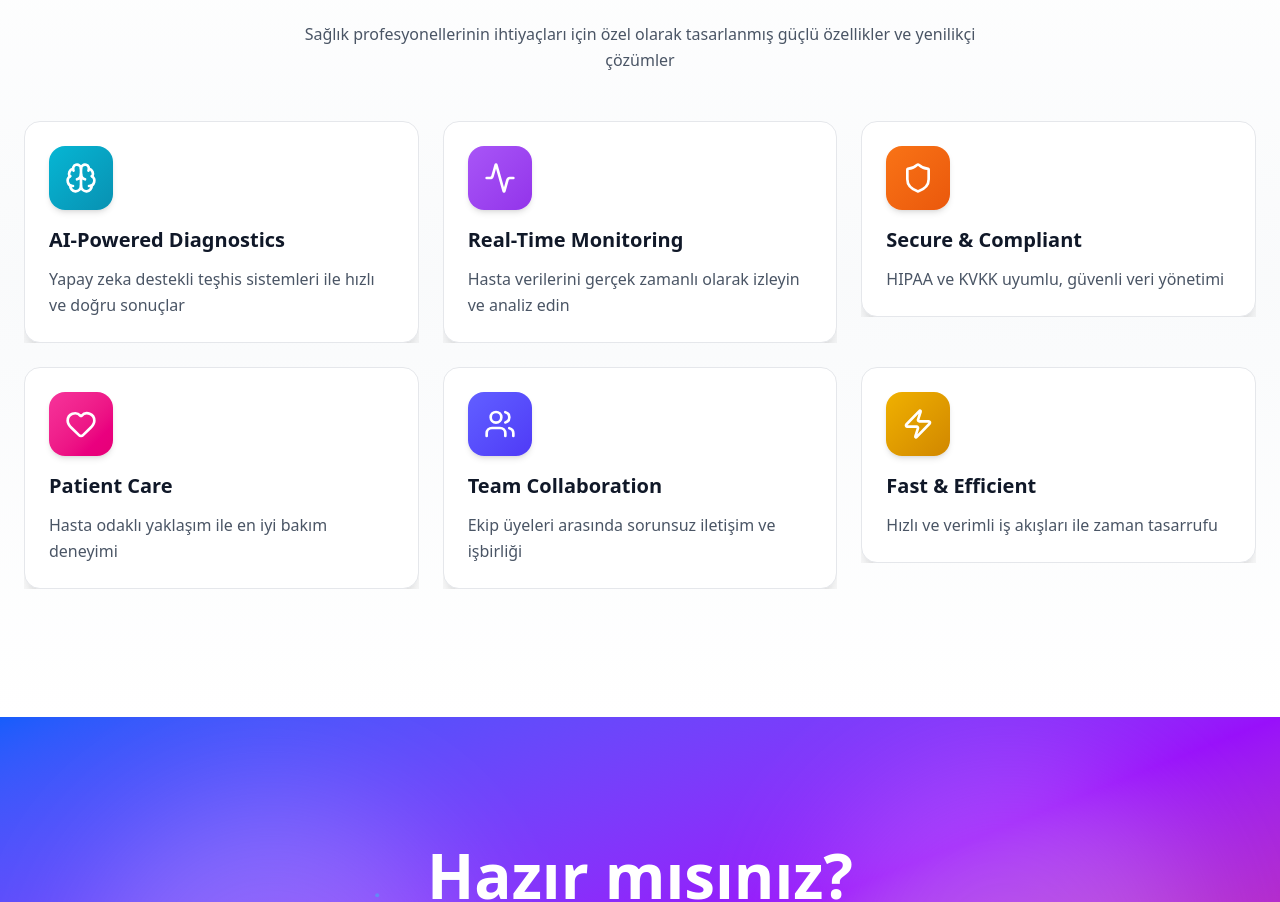
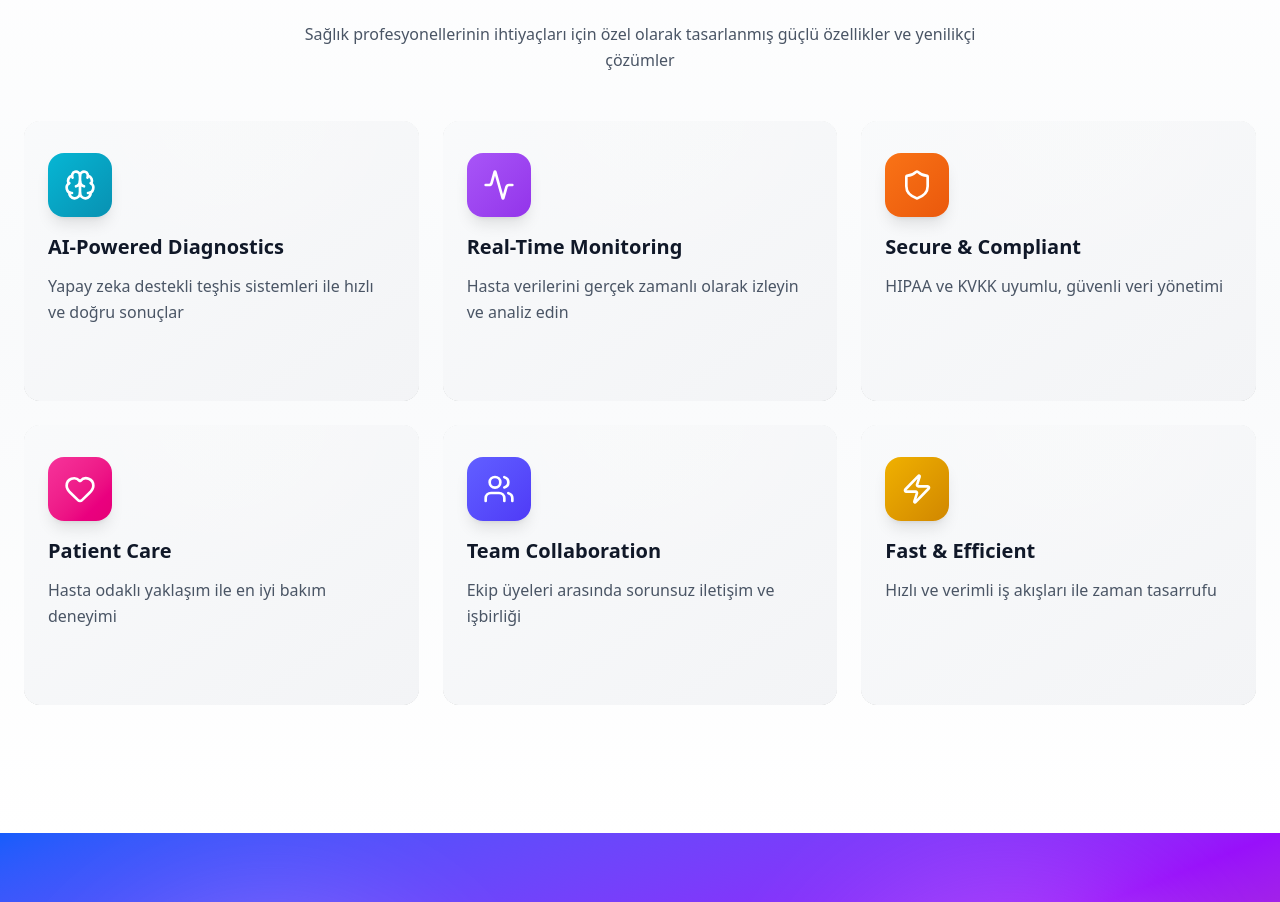
Before and after one commit to bsyilmaz/medmentum, a React (Vite) app: page / in a window 1280 px wide. Shown: the part 767-1669 px from the top of the page. Built offline with nearby package versions, Linux system fonts and the light colour scheme.

Commit message:
WobbleCard componenti eklendi ve Neden Medmentum kısmında kullanıldı

```diff
--- /dev/null
+++ b/src/components/ui/wobble-card.jsx
@@ -0,0 +1,61 @@
+"use client";
+import React, { useState } from "react";
+import { motion } from "framer-motion";
+import { cn } from "../../lib/utils";
+
+export const WobbleCard = ({
+  children,
+  containerClassName,
+  className,
+}) => {
+  const [mousePosition, setMousePosition] = useState({ x: 0, y: 0 });
+  const [isHovering, setIsHovering] = useState(false);
+
+  const handleMouseMove = (event) => {
+    const { clientX, clientY } = event;
+    const rect = event.currentTarget.getBoundingClientRect();
+    const x = (clientX - (rect.left + rect.width / 2)) / 20;
+    const y = (clientY - (rect.top + rect.height / 2)) / 20;
+    setMousePosition({ x, y });
+  };
+  return (
+    <motion.section
+      onMouseMove={handleMouseMove}
+      onMouseEnter={() => setIsHovering(true)}
+      onMouseLeave={() => {
+        setIsHovering(false);
+        setMousePosition({ x: 0, y: 0 });
+      }}
+      style={{
+        transform: isHovering
+          ? `translate3d(${mousePosition.x}px, ${mousePosition.y}px, 0) scale3d(1, 1, 1)`
+          : "translate3d(0px, 0px, 0) scale3d(1, 1, 1)",
+        transition: "transform 0.1s ease-out",
+      }}
+      className={cn(
+        "mx-auto w-full bg-gradient-to-br from-gray-800 to-gray-900 relative rounded-2xl overflow-hidden",
+        containerClassName
+      )}
+    >
+      <div
+        className="relative h-full [background-image:radial-gradient(88%_100%_at_top,rgba(255,255,255,0.1),rgba(255,255,255,0))] sm:mx-0 sm:rounded-2xl overflow-hidden"
+        style={{
+          boxShadow:
+            "0 10px 32px rgba(34, 42, 53, 0.12), 0 1px 1px rgba(0, 0, 0, 0.05), 0 0 0 1px rgba(34, 42, 53, 0.05), 0 4px 6px rgba(34, 42, 53, 0.08), 0 24px 108px rgba(47, 48, 55, 0.10)",
+        }}
+      >
+        <motion.div
+          style={{
+            transform: isHovering
+              ? `translate3d(${-mousePosition.x}px, ${-mousePosition.y}px, 0) scale3d(1.03, 1.03, 1)`
+              : "translate3d(0px, 0px, 0) scale3d(1, 1, 1)",
+            transition: "transform 0.1s ease-out",
+          }}
+          className={cn("h-full px-4 py-8 sm:px-6", className)}
+        >
+          {children}
+        </motion.div>
+      </div>
+    </motion.section>
+  );
+};
--- a/src/pages/Home.jsx
+++ b/src/pages/Home.jsx
@@ -10,6 +10,7 @@ import HoverCard from '../components/animations/HoverCard'
 import MagneticButton from '../components/animations/MagneticButton'
 import { AnimatedCard } from '../components/animations/AnimatedCard'
 import { MorphingText } from '../components/ui/MorphingText'
+import { WobbleCard } from '../components/ui/wobble-card'
 import SEO from '../components/SEO'
 import { OrganizationSchema, WebsiteSchema } from '../components/StructuredData'
 import Input from '../components/ui/Input'
@@ -194,7 +195,7 @@ const Home = () => {
             </div>
           </FadeIn>
 
-          <div className="grid grid-cols-1 md:grid-cols-2 lg:grid-cols-3 gap-6">
+          <div className="grid grid-cols-1 md:grid-cols-2 lg:grid-cols-3 gap-6 max-w-7xl mx-auto">
             {features.map((feature, index) => (
               <motion.div
                 key={index}
@@ -202,24 +203,23 @@ const Home = () => {
                 whileInView={{ opacity: 1, y: 0 }}
                 viewport={{ once: true }}
                 transition={{ delay: index * 0.1, duration: 0.6 }}
-                whileHover={{ y: -8, scale: 1.02 }}
-                className="group"
+                className="h-full"
               >
-                <HoverCard>
-                  <Card className="h-full p-6 bg-white dark:bg-gray-800 border border-gray-100 dark:border-gray-700 shadow-lg hover:shadow-xl transition-all duration-300">
+                <WobbleCard containerClassName="bg-gradient-to-br from-gray-50 to-gray-100 dark:from-gray-800 dark:to-gray-900 h-full min-h-[280px]">
+                  <div className="flex flex-col h-full">
                     <motion.div
                       whileHover={{ scale: 1.1, rotate: [0, -10, 10, 0] }}
                       transition={{ duration: 0.3 }}
-                      className={`w-16 h-16 rounded-2xl bg-gradient-to-br ${feature.color} flex items-center justify-center mb-4 shadow-md group-hover:shadow-lg transition-shadow`}
+                      className={`w-16 h-16 rounded-2xl bg-gradient-to-br ${feature.color} flex items-center justify-center mb-4 shadow-lg`}
                     >
                       <feature.icon className="text-white" size={32} />
                     </motion.div>
                     <h3 className="text-xl font-bold mb-3 text-gray-900 dark:text-white">{feature.title}</h3>
-                    <p className="text-gray-600 dark:text-gray-300 leading-relaxed">
+                    <p className="text-gray-600 dark:text-gray-300 leading-relaxed flex-grow">
                       {feature.description}
                     </p>
-                  </Card>
-                </HoverCard>
+                  </div>
+                </WobbleCard>
               </motion.div>
             ))}
           </div>
```
